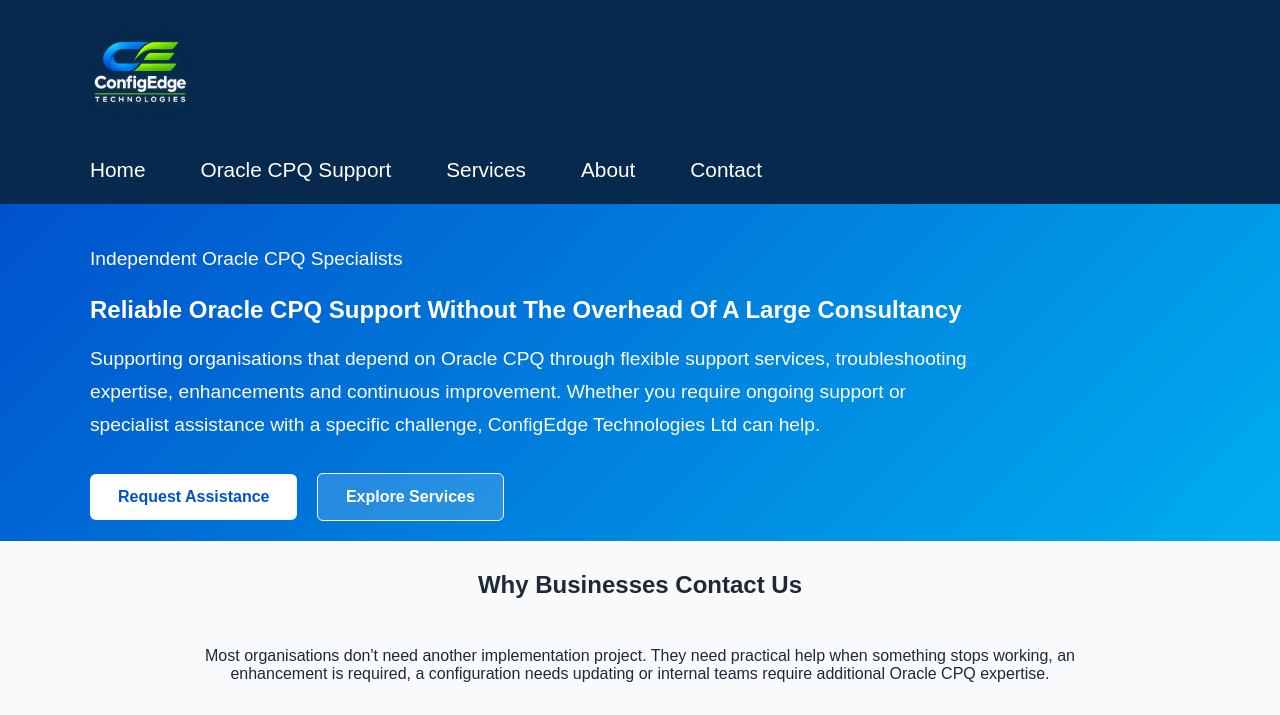
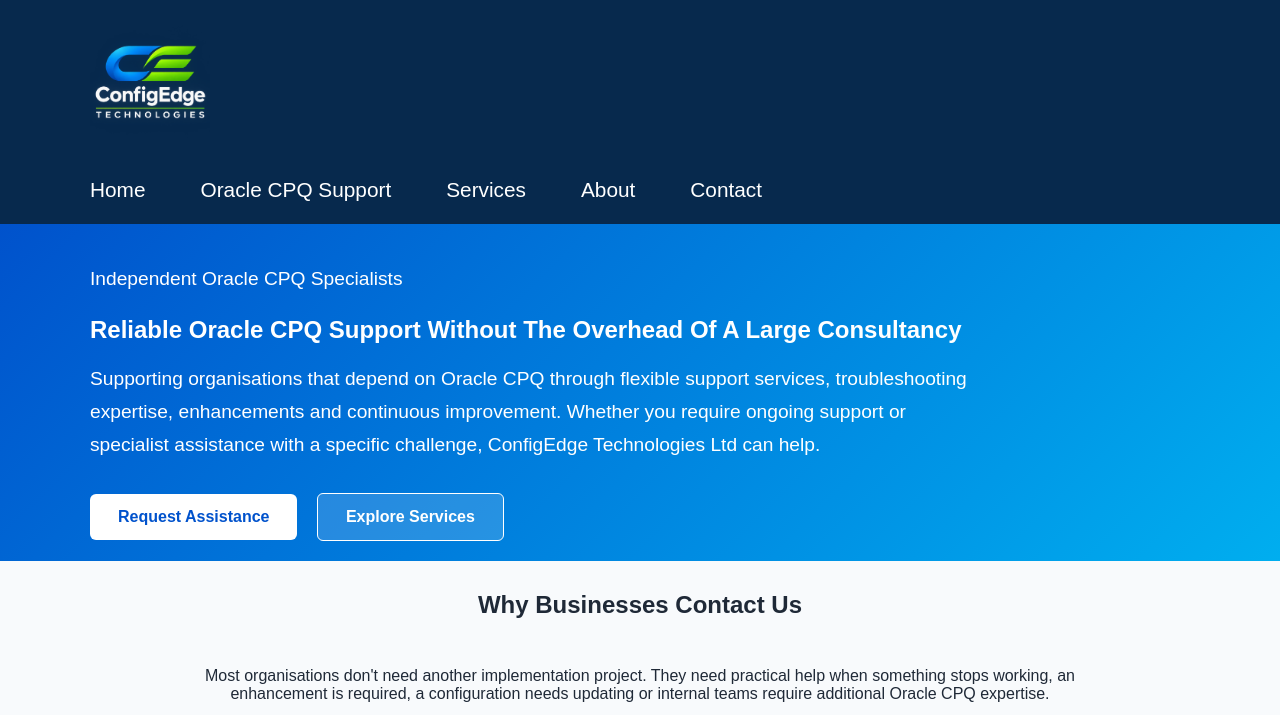
Before and after one commit to tprasanna-oss/configedge-technologies-website, a plain HTML site: page index.html in a window 1280 px wide. Shown: the top 715 px of the page. Drawn offline with Linux system fonts and the light colour scheme.

Commit message:
Update index.html

```diff
--- a/index.html
+++ b/index.html
@@ -96,7 +96,7 @@ content="Independent Oracle CPQ specialists providing Oracle CPQ support, troubl
 <div class="container">
 
 <div class="logo">
-    <img src="logo.png" alt="ConfigEdge Technologies Ltd Logo" style="height:100px;">
+    <img src="logo.png" alt="ConfigEdge Technologies Ltd Logo" style="height:120px;">
 </div>
 
 <nav>
```
